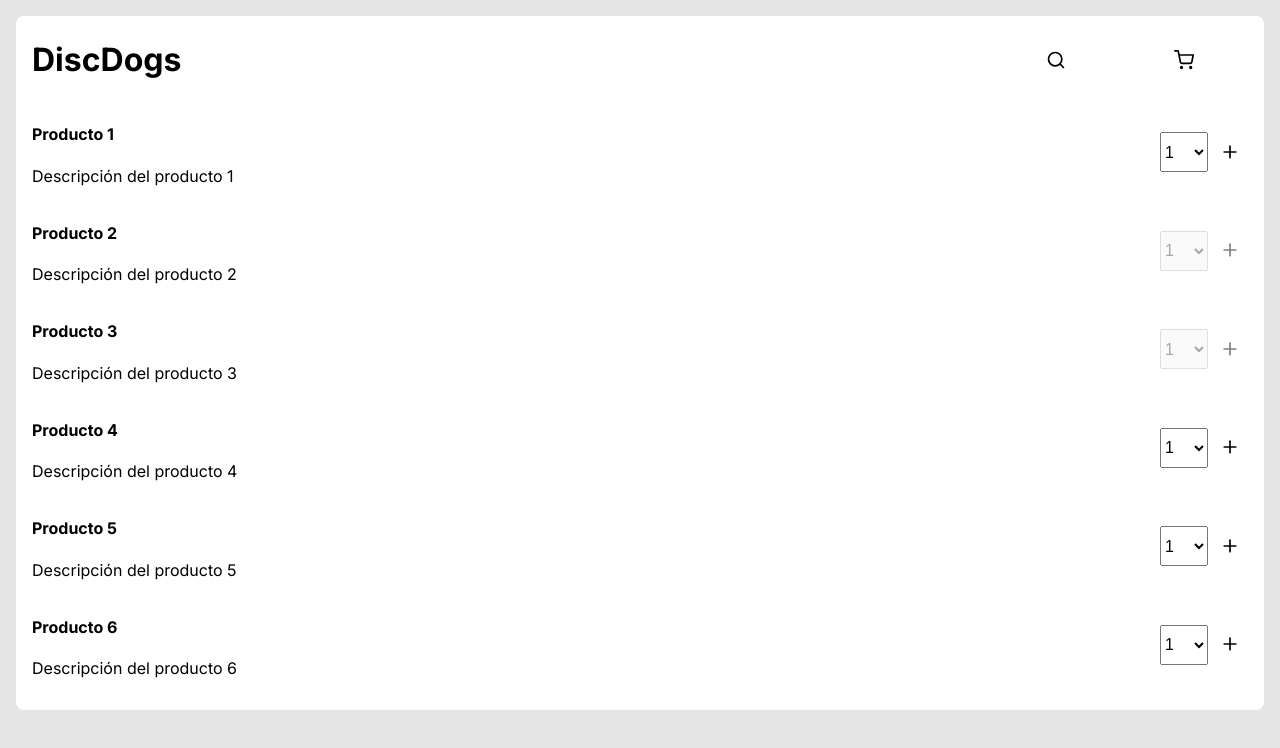
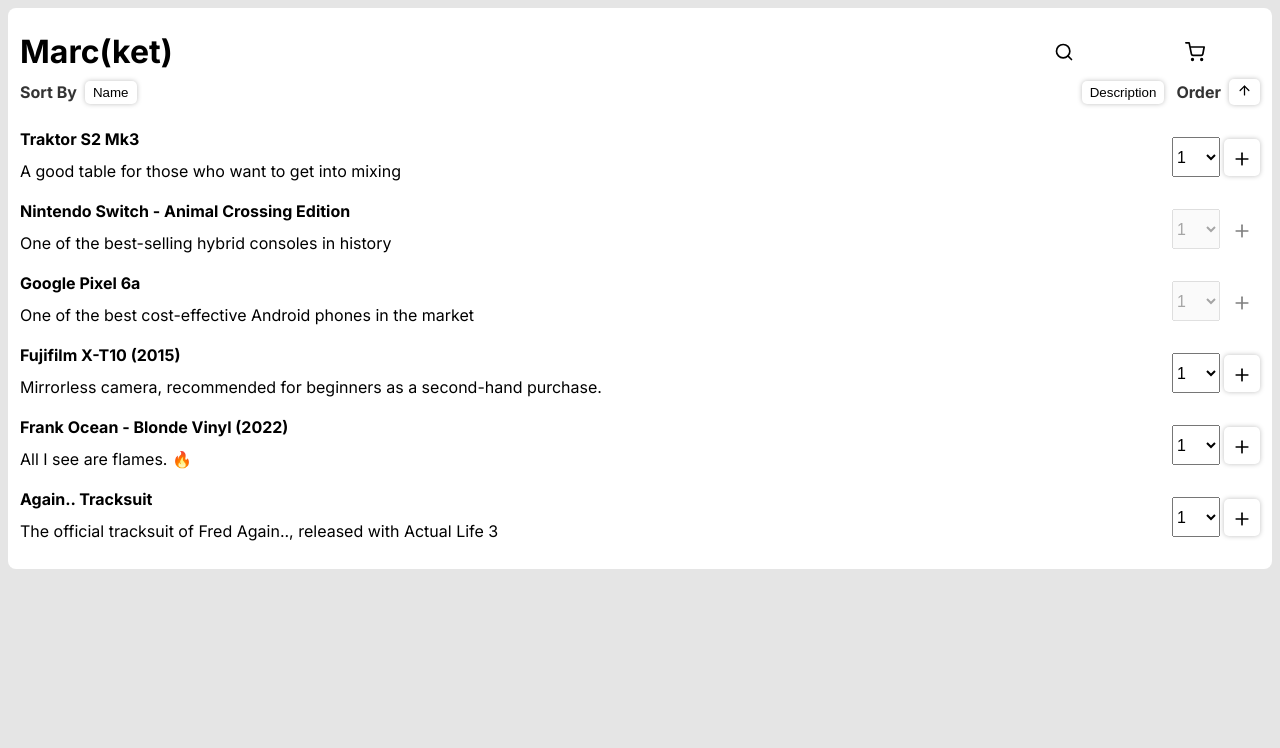
Before and after one commit to MarcCarranza/clorian-test, a Next.js app: page / in a window 1280 px wide. Shown: the top 748 px of the page. Built offline with nearby package versions, Linux system fonts and the light colour scheme.

Commit message:
feat: sort working, styling tweaks

```diff
--- a/src/app/globals.css
+++ b/src/app/globals.css
@@ -18,3 +18,13 @@
   margin: 0;
   padding: 0;
 }
+
+button {
+  box-shadow: 0px 0px 5px 0px rgba(0, 0, 0, 0.25);
+  border-radius: 5px;
+  cursor: pointer;
+}
+
+button:disabled {
+  box-shadow: none;
+}
--- a/src/app/page.js
+++ b/src/app/page.js
@@ -36,7 +36,7 @@
   return (
     <main className={styles.main}>
       <div className={styles.main__container}>
-        <Header text={"DiscDogs"} toggleCart={toggleCartPopup} />
+        <Header text={"Marc(ket)"} toggleCart={toggleCartPopup} />
         <ProductsList data={productsData} isLoading={isLoading} />
         {isCartOpen && <Cart toggleCart={toggleCartPopup} />}
       </div>
--- a/src/app/page.module.css
+++ b/src/app/page.module.css
@@ -1,11 +1,11 @@
 .main {
   background-color: rgba(0, 0, 0, 0.1);
-  padding: 1rem;
-  min-height: calc(100vh - 2rem);
+  padding: 0.5rem;
+  min-height: calc(100vh - 1rem);
 }
 
 .main__container {
   background-color: white;
   border-radius: 0.5rem;
-  padding: 1rem;
+  padding: 1rem 0.75rem;
 }
--- a/src/components/Cart/Cart.jsx
+++ b/src/components/Cart/Cart.jsx
@@ -24,6 +24,7 @@
 
   const onClickClear = () => {
     dispatch(clearCart());
+    // TODO: setTimeout + animation
     toggleCart();
   };
 
--- a/src/components/Cart/Cart.module.css
+++ b/src/components/Cart/Cart.module.css
@@ -73,7 +73,7 @@
 }
 
 .item__name {
-  font-size: 1.2rem;
+  font-size: 1.1rem;
   font-weight: 600;
 }
 
@@ -84,6 +84,7 @@
   flex: 2;
   display: flex;
   justify-content: space-between;
+  align-items: center;
 }
 
 .item__qty {
--- a/src/components/ProductsList/ProductsList.jsx
+++ b/src/components/ProductsList/ProductsList.jsx
@@ -17,11 +17,14 @@
 export default function ProductsList({ data, isLoading = false }) {
   // Redux
   const dispatch = useAppDispatch();
+  // TODO: Filter by search (Redux)
 
+  // TODO: The selectors have to be controlled
   // productsQty would be too much if the list is too large?
   const [productsQty, setProductsQty] = useState({});
+  const [orderType, setOrderType] = useState({ type: "name", sort: false });
 
-  // Functionalities
+  // Handlers
   const onChangeQuantity = (productId, qty) => {
     const updatedProductsQty = {
       ...productsQty,
@@ -36,6 +39,32 @@
     dispatch(addItemToCart({ ...product, qty }));
   };
 
+  const updateOrderType = (paramObj) => {
+    const updatedOrderType = {
+      ...orderType,
+      ...paramObj,
+    };
+    setOrderType(updatedOrderType);
+  };
+
+  // Functionalities
+  const orderProducts = () => {
+    const sortedProducts = [...data];
+    sortedProducts.sort((a, b) => {
+      const prodAName = a[orderType.type].toUpperCase();
+      const prodBName = b[orderType.type].toUpperCase();
+
+      if (prodAName < prodBName) {
+        return orderType.sort ? -1 : 1;
+      }
+      if (prodAName > prodBName) {
+        return orderType.sort ? 1 : -1;
+      }
+      return 0;
+    });
+    return sortedProducts;
+  };
+
   const checkValid = (date) => {
     const validDate = new Date(date).valueOf();
     const now = new Date().valueOf();
@@ -44,14 +73,50 @@
 
   return (
     <div className={styles.list_wrapper}>
+      <div className={styles.list__sort}>
+        <div className={styles.list__sortBlock} style={{ flexGrow: 1 }}>
+          <label className={styles.sortBlock__label}>Sort By</label>
+          <div className={styles.sortBlock__buttonGroup}>
+            <button
+              className={styles.sortBlock__button}
+              onClick={() => updateOrderType({ type: "name" })}
+            >
+              Name
+            </button>
+            <button
+              className={styles.sortBlock__button}
+              onClick={() => updateOrderType({ type: "description" })}
+            >
+              Description
+            </button>
+          </div>
+        </div>
+        <div className={styles.list__sortBlock}>
+          <label className={styles.sortBlock__label}>Order</label>
+          <button
+            className={styles.sortBlock__button}
+            onClick={() => updateOrderType({ sort: !orderType.sort })}
+          >
+            <Image
+              src={GLOBAL_ICONS.order.src}
+              altText={GLOBAL_ICONS.order.altText}
+              width={15}
+              height={15}
+              style={{
+                transform: `scaleY(${orderType.sort ? "-1" : "1"})`,
+              }}
+            />
+          </button>
+        </div>
+      </div>
       <ul className={styles.list}>
         {!isLoading &&
-          data.map((product) => {
+          orderProducts().map((product) => {
             return (
               <li className={styles.list__product} key={product.id}>
                 <div className={styles.list__info}>
-                  <h4>{product.name}</h4>
-                  <p>{product.description}</p>
+                  <h4 className={styles.info__name}>{product.name}</h4>
+                  <p className={styles.info__desc}>{product.description}</p>
                 </div>
                 <div className={styles.list__qty}>
                   <select
--- a/src/components/ProductsList/ProductsList.module.css
+++ b/src/components/ProductsList/ProductsList.module.css
@@ -1,4 +1,37 @@
 .list_wrapper {
+}
+
+.list__sort {
+  display: flex;
+  justify-content: space-between;
+}
+
+.list__sortBlock {
+  display: flex;
+  align-items: center;
+}
+
+.sortBlock__label {
+  font-weight: 700;
+  color: rgba(0, 0, 0, 0.8);
+  padding-right: 0.5rem;
+}
+
+.sortBlock__button {
+  border: none;
+  background-color: transparent;
+  padding: 0.25rem 0.5rem;
+}
+
+.sortBlock__buttonGroup {
+  display: flex;
+  flex-grow: 1;
+  justify-content: space-between;
+  padding-right: 0.75rem;
+}
+
+.sortBlock__button img {
+  transition: all 0.2s ease-in-out;
 }
 
 .list {
@@ -11,6 +44,15 @@
 
 .list__info {
   flex: 8;
+  padding-right: 0.5rem;
+}
+
+.info__name {
+  margin: 0.5rem 0;
+}
+
+.info__desc {
+  margin: 0.75rem 0;
 }
 
 .list__qty {
@@ -29,7 +71,7 @@
 .qty__addBtn {
   border: none;
   background: none;
-  padding: 0.5rem;
+  padding: 0.25rem 0.5rem;
   padding-top: calc(0.5rem + 2px);
   cursor: pointer;
   margin-left: 0.25rem;
--- a/src/constants/index.js
+++ b/src/constants/index.js
@@ -19,4 +19,8 @@
     src: "/x-square.svg",
     altText: "Close icon",
   },
+  order: {
+    src: "/arrow-up.svg",
+    altText: "Order icon",
+  },
 };
--- a/src/data/products.json
+++ b/src/data/products.json
@@ -1,43 +1,43 @@
 [
   {
     "id": "product0",
-    "name": "Producto 1",
-    "description": "Descripción del producto 1",
+    "name": "Fujifilm X-T10 (2015)",
+    "description": "Mirrorless camera, recommended for beginners as a second-hand purchase.",
     "valid_until": "2023-06-01",
     "price": 19.96
   },
   {
     "id": "product1",
-    "name": "Producto 2",
-    "description": "Descripción del producto 2",
+    "name": "Google Pixel 6a",
+    "description": "One of the best cost-effective Android phones in the market",
     "valid_until": "2023-05-01",
     "price": 42.2
   },
   {
     "id": "product2",
-    "name": "Producto 3",
-    "description": "Descripción del producto 3",
+    "name": "Nintendo Switch - Animal Crossing Edition",
+    "description": "One of the best-selling hybrid consoles in history",
     "valid_until": "2023-04-01",
     "price": 5.77
   },
   {
     "id": "product3",
-    "name": "Producto 4",
-    "description": "Descripción del producto 4",
+    "name": "Frank Ocean - Blonde Vinyl (2022)",
+    "description": "All I see are flames. 🔥",
     "valid_until": "2023-07-01",
     "price": 9.11
   },
   {
     "id": "product4",
-    "name": "Producto 5",
-    "description": "Descripción del producto 5",
+    "name": "Traktor S2 Mk3",
+    "description": "A good table for those who want to get into mixing",
     "valid_until": "2023-06-01",
     "price": 20.12
   },
   {
     "id": "product5",
-    "name": "Producto 6",
-    "description": "Descripción del producto 6",
+    "name": "Again.. Tracksuit",
+    "description": "The official tracksuit of Fred Again.., released with Actual Life 3",
     "valid_until": "2023-06-01",
     "price": 30.69
   }
```
Also changed, not shown: public/arrow-up.svg (added).
